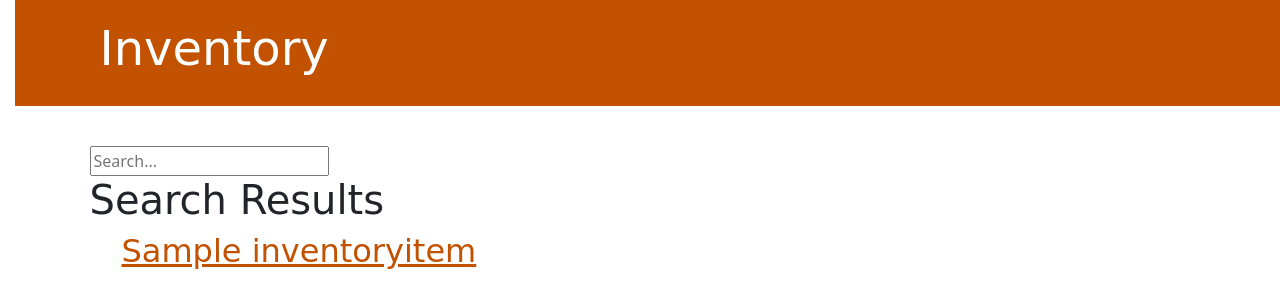
After one commit to srcoulombe/sf_karting_django, a Django app: template ims/templates/ims/search_results.html in a window 1280 px wide. The commit adds this page. Shown: the top 308 px of the page. Run offline with Django 3.2, Linux system fonts and the light colour scheme; the template is opened without the code that fills it: values that come from a table or form of the project are taken from there, others are empty; tables that the repository leaves empty hold one stand-in row (values such as "Sample post").

Commit message:
working search functionality

```diff
--- a/ims/templates/ims/base.html
+++ b/ims/templates/ims/base.html
@@ -20,6 +20,10 @@
         <main class="container">
             <div class="row">
                 <div class="col">
+                    <form action="{% url 'search_results' %}" method="get">
+                        <input name="q" type="text" placeholder="Search...">
+                    </form>
+
                     {% block content %}
                     {% endblock %}
                 </div>
--- a/ims/templates/ims/inventory_item_list.html
+++ b/ims/templates/ims/inventory_item_list.html
@@ -1,4 +1,3 @@
-
 {% extends 'ims/base.html' %}
 {% block content %}
 <table style="border:1px solid #FF0000; vertical-align: top;">
--- /dev/null
+++ b/ims/templates/ims/search_results.html
@@ -0,0 +1,12 @@
+{% extends 'ims/base.html' %}
+{% block content %}
+<h1>Search Results</h1>
+
+<ul>
+  {% for item in inventoryitems %}
+    <article class="inventoryitem">
+        <h2><a href="{% url 'inventory_item_details' pk=item.pk %}">{{ item.title }}</a></h2>
+    </article>
+  {% endfor %}
+</ul>
+{% endblock %}
--- a/ims/urls.py
+++ b/ims/urls.py
@@ -7,4 +7,7 @@ urlpatterns = [
     path('inventoryitem/<int:pk>/delete', views.delete_inventory_item, name='delete_inventory_item'),
     path('inventoryitem/add_new_inventory_item/', views.add_new_inventory_item, name='add_new_inventory_item'),
     path('inventoryitem/<int:pk>/edit/', views.edit_inventory_item, name='edit_inventory_item'),
+    path('search/', views.search_inventory_items, name='search_results'),
+    #path('search/', views.SearchResultsView.as_view(), name='search_results'),
+
 ]
```
Also changed, not shown: ims/views.py (+7 -0 lines).
